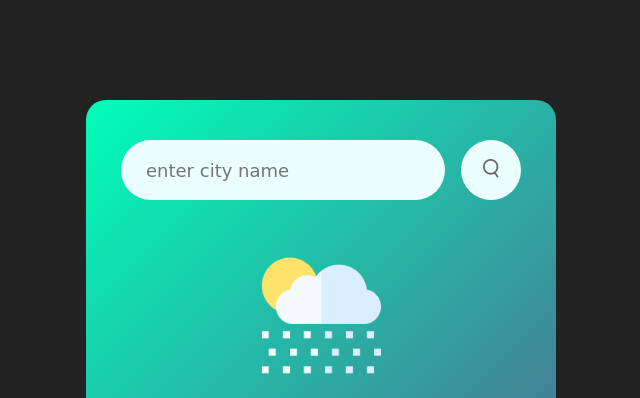
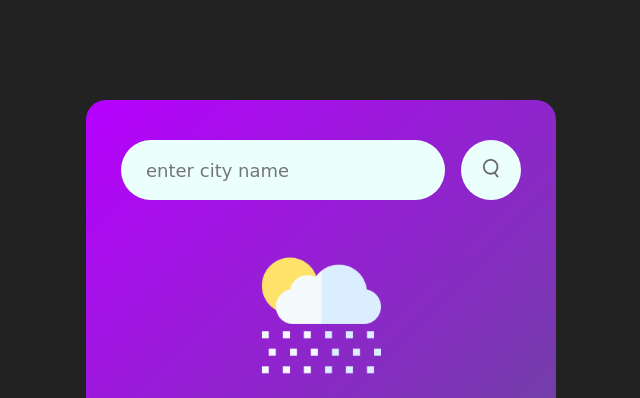
Before and after one commit to andhikaa123/repo-quiz, a plain HTML site: page index.html in a window 1280 px wide. Shown: the top 398 px of the page, without its empty margins (319-959 px from the left). Drawn offline with Linux system fonts and the light colour scheme.

Commit message:
Update style.css

```diff
--- a/style.css
+++ b/style.css
@@ -12,7 +12,7 @@ body  {
 .card {
     width: 90%;
     max-width: 470px;
-    background: linear-gradient(135deg, #00feba, #5b548a);
+    background: linear-gradient(135deg, #b700ff, #5b548a);
     color: #fff;
     margin: 100px auto 0;
     border-radius: 20px;
```
